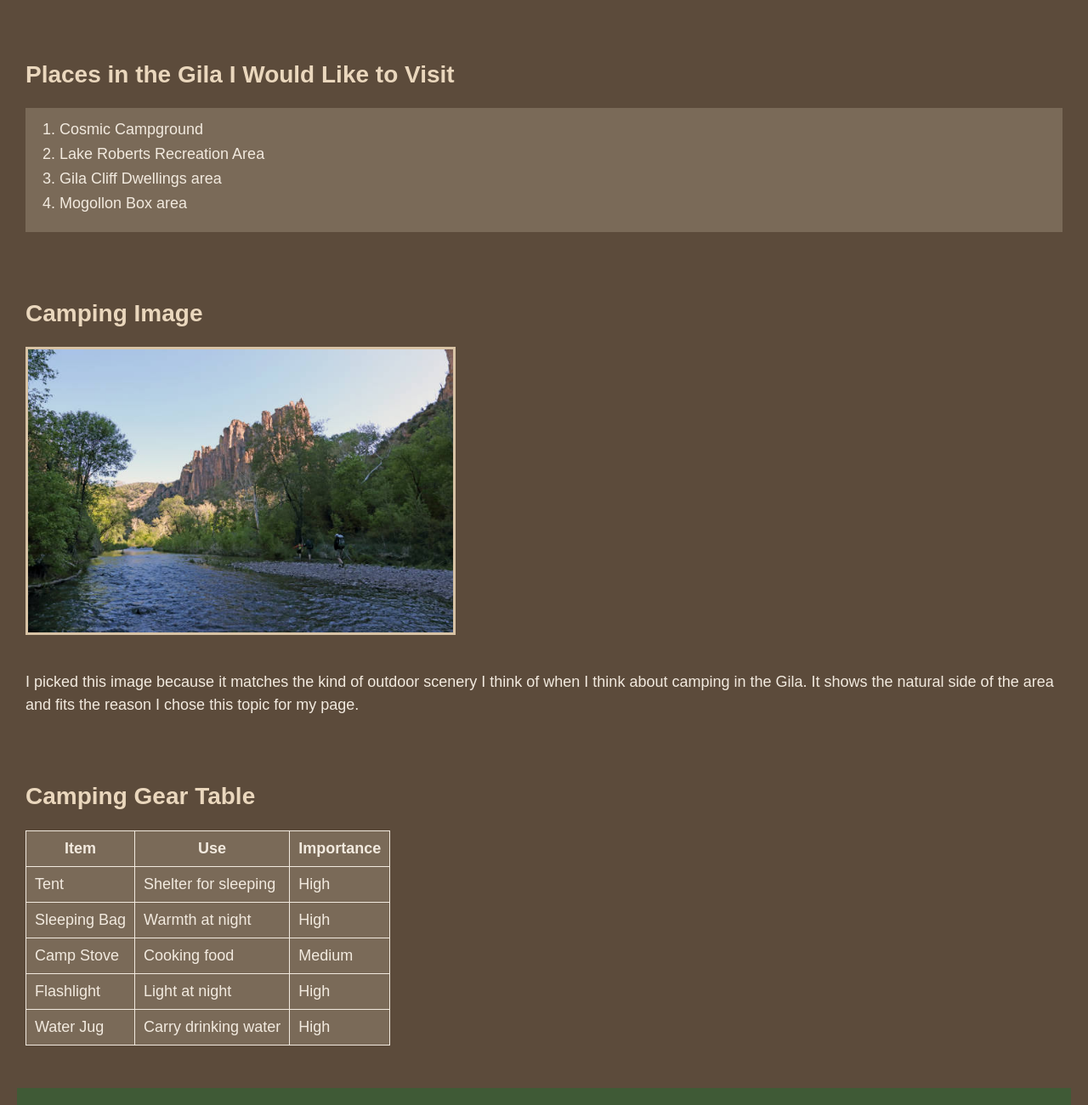
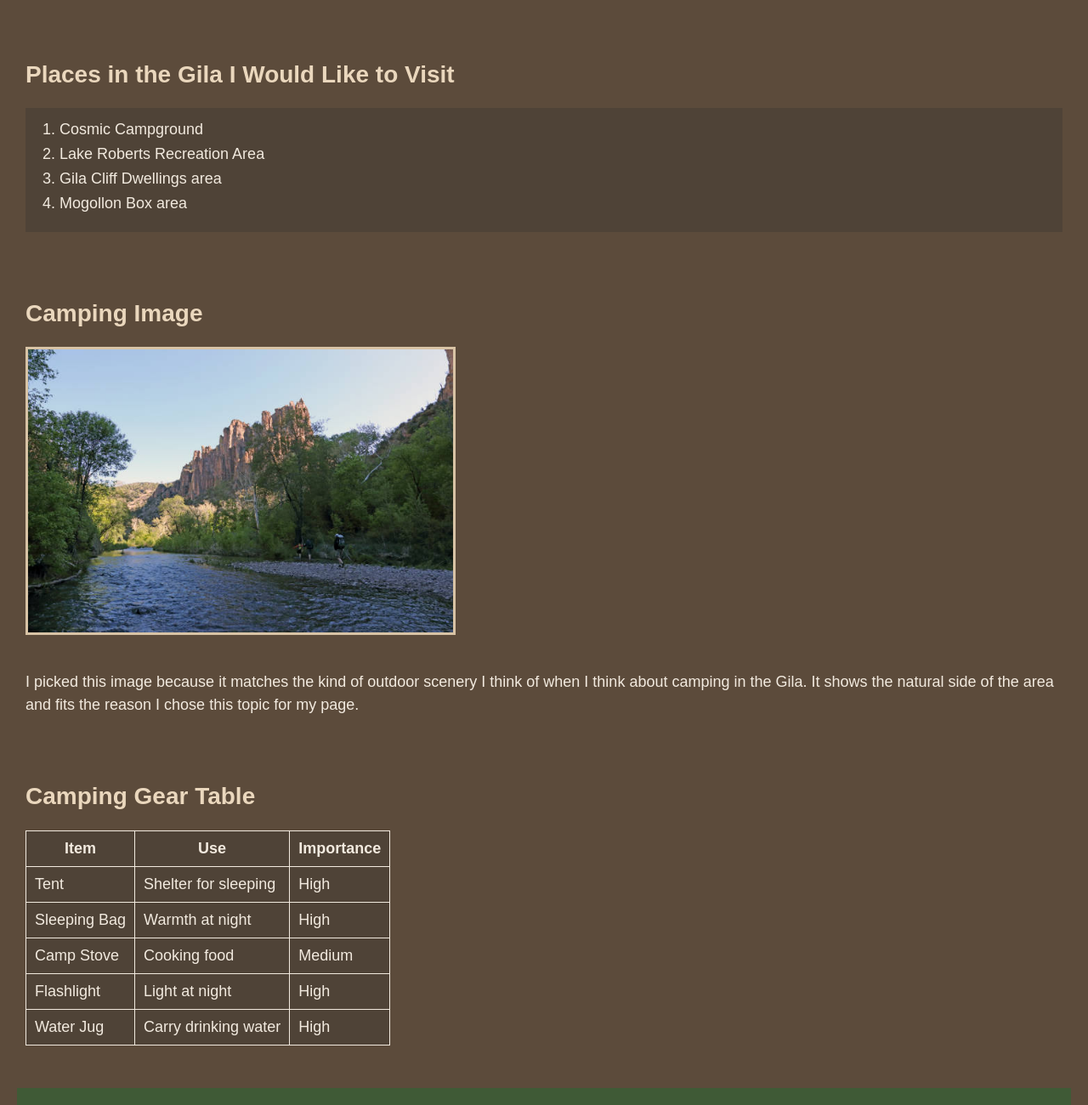
Before and after one commit to Warf22/aponton-web-project, a plain HTML site: page html/project3.html in a window 1280 px wide. Shown: the part 860-2160 px from the top of the page at 85% size. Drawn offline with Linux system fonts and the light colour scheme.

Commit message:
Added Project 3 CSS Designs and HTML Page

```diff
--- a/css/styles-project3.css
+++ b/css/styles-project3.css
@@ -50,7 +50,7 @@ nav a:hover {
 ul,
 ol {
    font-size: 18px;
-   background-color: #7a6a58;
+   background-color: #4f4337;
    padding: 15px 15px 15px 40px;
    margin-bottom: 20px;
 }
@@ -68,7 +68,7 @@ img {
 
 table {
    font-size: 18px;
-   background-color: #7a6a58;
+   background-color: #4f4337;
    margin-bottom: 20px;
    color: #f2eadf;
    border: 1px solid #f2eadf;
@@ -79,6 +79,7 @@ th,
 td {
    padding: 10px;
    border: 1px solid #f2eadf;
+   color: #f2eadf;
 }
 
 section {
```
